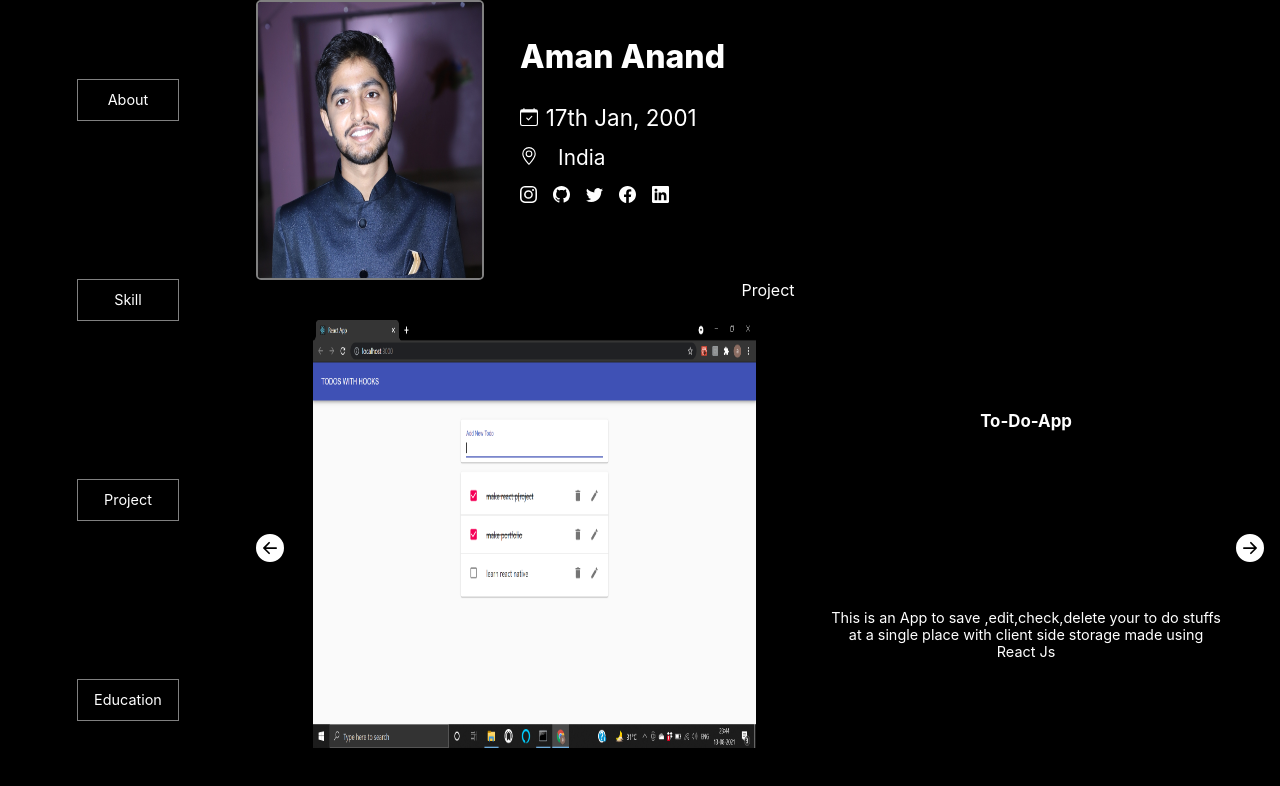
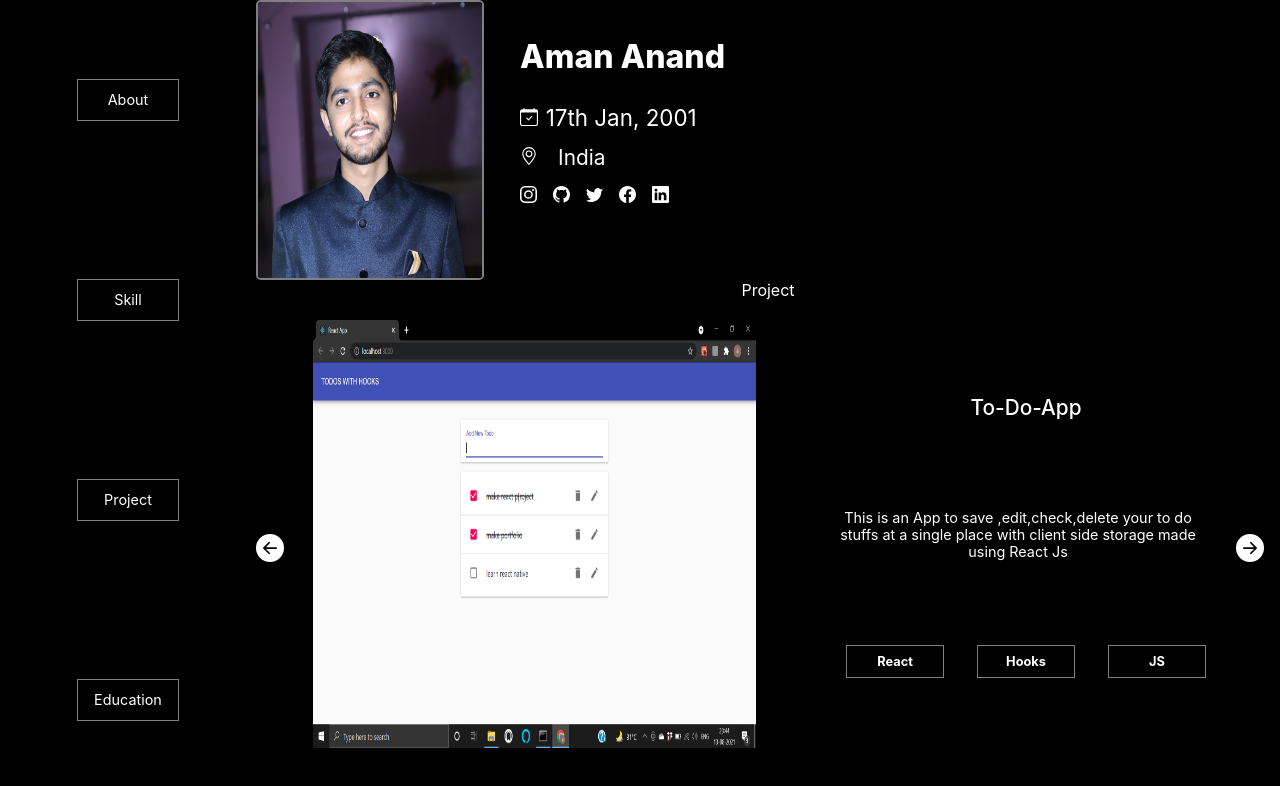
Before and after one commit to aman-anand17/myportfolio, a React (Create React App) app: page /#/Project in a window 1280 px wide. Shown: the top 786 px of the page. Built offline with nearby package versions, Linux system fonts and the light colour scheme.

Commit message:
final commit 18/8/21 10:43

```diff
--- a/src/About.css
+++ b/src/About.css
@@ -13,6 +13,9 @@
 	text-align: left;
 }
 @media all and (max-width: 400px) {
+	.About-text {
+		font-size: 1.5rem;
+	}
 	.About-text-icon {
 		width: 18px;
 		margin-top: 3rem;
--- a/src/Project.css
+++ b/src/Project.css
@@ -2,8 +2,11 @@
 	height: 65vh;
 	text-align: center;
 }
-@media all and (max-width: 400px) {
-	.Project span {
+@media all and (max-width: 600px) {
+	.Project {
+		height: 80vh;
+	}
+	.Project-span {
 		font-size: 1.7rem;
 		font-weight: 500;
 		display: block;
--- a/src/Project.js
+++ b/src/Project.js
@@ -7,7 +7,7 @@ function Project(props){
 
     return(
         <div className="Project">
-            <span>Project</span>
+            <span className="Project-span">Project</span>
 
             <Timeline></Timeline>
         </div>
--- a/src/Timeline.css
+++ b/src/Timeline.css
@@ -37,8 +37,31 @@
 	display: flex;
 	font-size: 0.9rem;
 	flex-direction: column;
-	justify-content: space-around;
-	align-items: center;
+	justify-content: space-evenly;
+	align-items: flex-start;
+}
+.Timeline-Content-Project-Description-Title {
+	font-size: 1.3rem;
+	width: 100%;
+	font-weight: 500;
+}
+.Timeline-Content-Project-Description-Title-Text {
+	font-size: 0.9rem;
+	padding-right: 1rem;
+}
+.Timeline-Content-Project-Description-Footer {
+	display: flex;
+	width: 100%;
+	flex-direction: row;
+	justify-content: space-evenly;
+}
+.Timeline-Content-Project-Description-Footer span {
+	border: 1px solid gray;
+	padding: 0.5rem;
+	font-size: 0.8rem;
+	font-weight: bold;
+	margin: 1rem;
+	width: 25%;
 }
 @media all and (max-width: 400px) {
 	.Timeline-Content-Project {
@@ -60,4 +83,7 @@
 		top: 15%;
 		left: 0.3rem;
 	}
+	.Timeline-Content-Project-Description-Footer span {
+		font-size: 0.6rem;
+	}
 }
--- a/src/Timeline.js
+++ b/src/Timeline.js
@@ -18,6 +18,12 @@ const data2 ={
     3:['Pokemon'],
     4:['LightOut']
 
+}
+const skilldata={
+    1:['React','Hooks','JS'],
+    2:['React','CSS','JS'],
+    3:['React','CSS','JS'],
+    4:['React','CSS','JS'],
 }
 
 
@@ -53,14 +59,20 @@ function Timeline(props){
 
                     </div>
                     <div className="Timeline-Content-Project-Description">
-                        <h3>
+                        <h3 className="Timeline-Content-Project-Description-Title">
                             {data2[Id][0]}
 
                         </h3>
-                        <p>
+                        <p className="Timeline-Content-Project-Description-Title-Text">
                             {data[Id][1]}
 
                         </p>
+                        <div className="Timeline-Content-Project-Description-Footer">
+                            {skilldata[Id].map((skill)=>{
+                                return (<span> {skill} </span>)
+                            })}
+
+                        </div>
 
                     </div>
 
```
